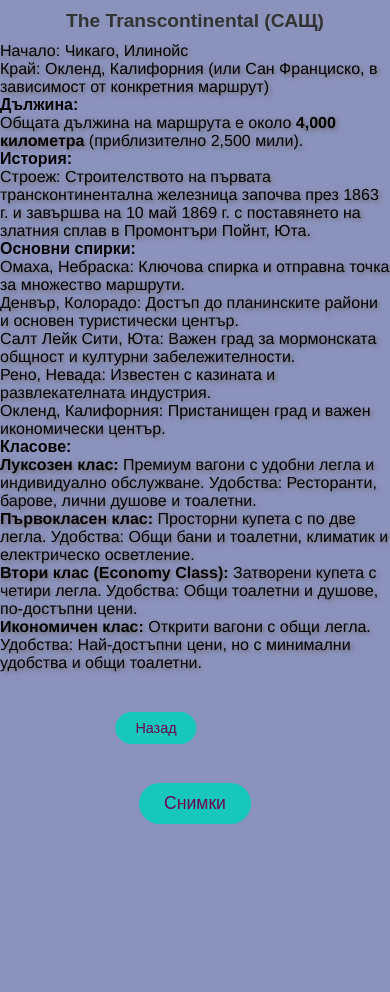
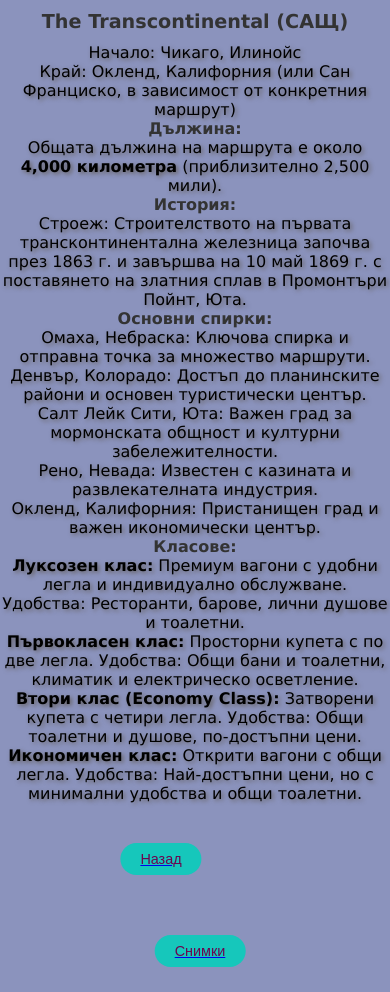
Before and after one commit to ITPG-CODEWARS/codewars-2024-first-round-Martin4222, a plain HTML site: page vlak2.html in a window 390 px wide. Before the commit the page ends 844 px from the top, so only its background shows below. Drawn offline with Linux system fonts and the light colour scheme.

Commit message:
Оправих малко css структурата и бутоните

```diff
--- a/style.css
+++ b/style.css
@@ -2,7 +2,10 @@ body {
     background-color: #8b93bd;
     margin: 0;
     padding: 0;
-    font-family: 'Arial', sans-serif;
+    font-family:'Lucida Sans', 'Lucida Sans Regular', 'Lucida Grande', 'Lucida Sans Unicode', Geneva, Verdana, sans-serif;
+    text-align: center;
+    color:#333
+
 }
 
 
@@ -52,7 +55,7 @@ h1, h2 {
 }
 
 .trains-card p {
-    color: #666;
+    color: #000000;
     margin-bottom: 60px;
     padding: 0 10px;
 }
@@ -79,16 +82,14 @@ h1, h2 {
     left: 40%;
 }
 
-.snm2 {
-    left: 60%;
-}
+
 p {
-    text-shadow: 2px 2px 4px rgb(109, 102, 102);
-    font-family: 'Franklin Gothic Medium', 'Arial Narrow', Arial, sans-serif;
+    text-shadow: 2px 2px 4px rgb(101, 97, 97);
+    font-family: 'Lucida Sans', 'Lucida Sans Regular', 'Lucida Grande', 'Lucida Sans Unicode', Geneva, Verdana, sans-serif;
     color: rgb(0, 0, 0);
     margin: 0;
 }
-.vlak, .snm2,  .snm3, .snm4 {
+.vlak,  .snm{
     padding: 10px 25px;
     background: #16c7bb;
     color: rgb(108, 5, 79);
@@ -101,11 +102,13 @@ p {
     bottom: 20px;
     left: 50%;
     transform: translateX(-50%);
+    text-align: center;
 }
 
-.vlak:hover, .snm2:hover,  .snm3:hover, .snm4:hover{
+.vlak:hover,  .snm:hover {
     background: #ab58b4;
     box-shadow: 0 5px 15px rgba(255, 105, 135, 0.4);
+    text-align: center;
 }
 
 
@@ -140,28 +143,47 @@ p {
     .trains-card h3 {
         font-size: 1.5rem;
     }
-    .snm2 {
-        left:50%;
-        margin-top: 10px;
-        position: relative;
-        margin-top: 10px;
+
+   .center{
+    text-align: justify;
+    margin: 5px;
+   }
     }
-    .more, .vlak, .index, .snm2 {
-        padding: 8px 20px;
-        font-size: 1rem;
+
+    .index, .snm {
+        padding: 10px 25px;
+        background: #16c7bb;
+        color: rgb(108, 5, 79);
+        border: none;
+        border-radius: 30px;
+        cursor: pointer;
+        font-size: 1.1rem;
+        transition: all 0.3s ease;
+        margin: 5px;
+        display: flex;
+
+    }
+
+    .index:hover, .snm:hover {
+        background: #ab58b4;
+        box-shadow: 0 5px 15px rgba(255, 105, 135, 0.4);
+
+
+
     }
 
 
     h1 {
         font-size: 1.5rem;
     }
-}
 
-@media (max-width: 480px) {
+
+@media (max-width: 480px)
+{
     .trains-card h3 {
         font-size: 1.3rem;
     }
-   .index, .snm2 {
+   .index, .snm {
     font-size: 0.9rem;
     position: relative;
     margin-top: 60px;
--- a/vlak2.html
+++ b/vlak2.html
@@ -9,9 +9,9 @@
     <title>Снимки</title>
 </head>
 <body>
-    <div class = "center" >
+
         <h1>The Transcontinental (САЩ)</h1>
-        <div>
+
 
                 <p>Начало: Чикаго, Илинойс</p>
                 <p>Край: Окленд, Калифорния (или Сан Франциско, в зависимост от конкретния маршрут)</p>
@@ -33,13 +33,13 @@
 
 
 
-        </div>
-        <div>
+
+
         <a href="index.html">
             <button class="index" >Назад</button>
             </a>
             <a href = "snm2.html">
-                <button class = "snm3"> Снимки</button>
+                <button class = "snm"> Снимки</button>
             </a>
         </div>
 </body>
```
Also changed, not shown: vlak.html (+2 -2 lines), vlak1.html (+3 -3 lines), vlak3.html (+6 -4 lines).
